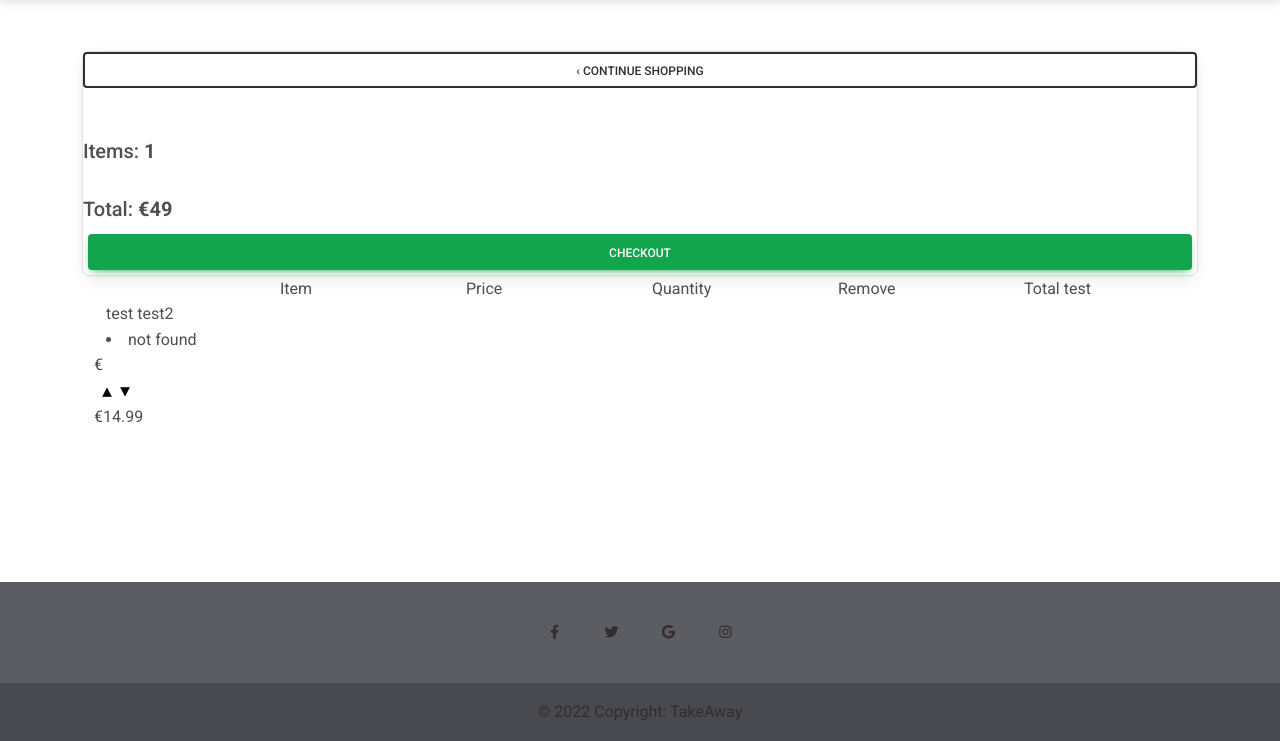
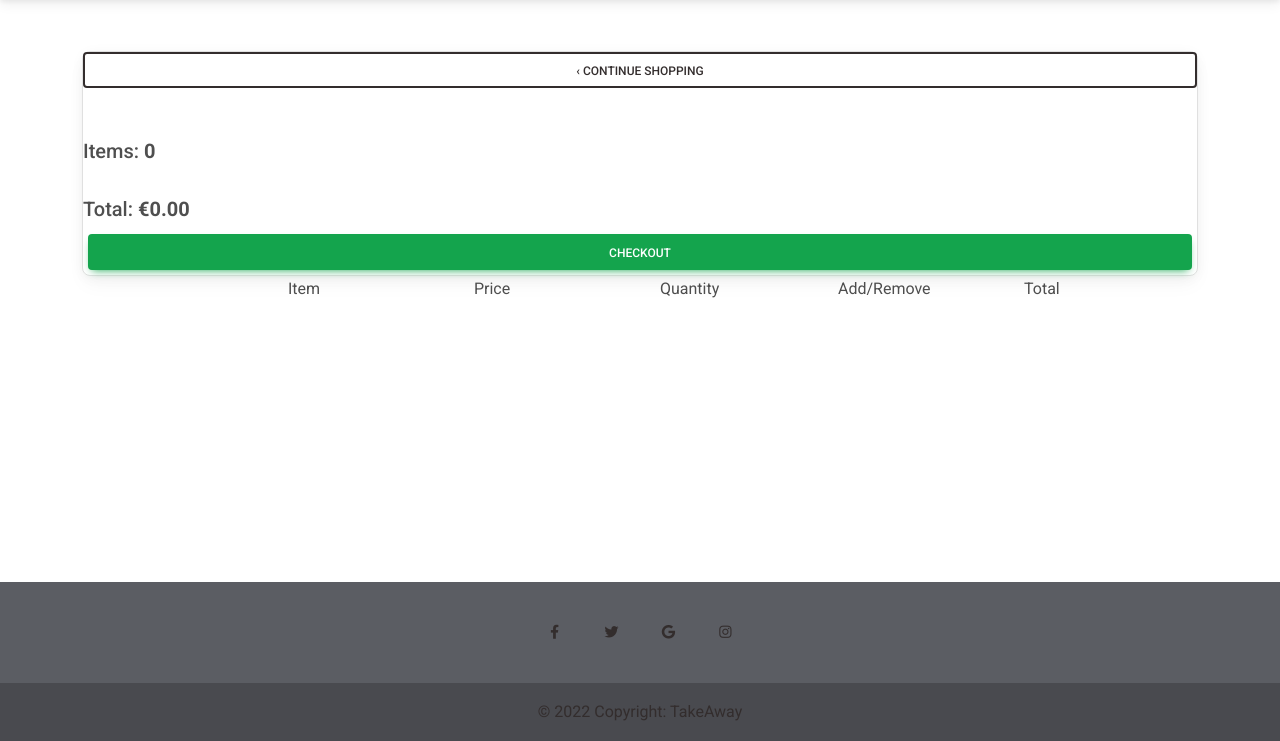
Before and after one commit to elivinus/DBS, a Django app: page /cart/ in a window 1280 px wide. Shown: the part 59-800 px from the top of the page. Run offline with Django 4.2, Linux system fonts and the light colour scheme.

Commit message:
updated cart.html

```diff
--- a/apc/storefront/shoppingcart/static/js/cart.js
+++ b/apc/storefront/shoppingcart/static/js/cart.js
@@ -43,6 +43,7 @@
     })
 
     .then((data) => {
+        console.log('data:', data)
         location.reload()
     })
 
--- a/apc/storefront/shoppingcart/templates/accounts/cart.html
+++ b/apc/storefront/shoppingcart/templates/accounts/cart.html
@@ -3,7 +3,7 @@
 {% block content %}
 <div>&nbsp</div>
 <div>&nbsp</div>
-
+{% csrf_token %}
 <div class="container mb-12">
     <div class="col-lg-12">
         <div class="card border " style="background-color:#ffffff;">
@@ -11,9 +11,9 @@
             <br>
             <br>
             <tr>
-                <th><h5>Items: <strong>1</strong></h5></th>
+                <th><h5>Items: <strong>{{ order.get_cart_items }}</strong></h5></th>
                 <br>
-                <th><h5>Total:<strong> €49</strong></h5></th>
+                <th><h5>Total:<strong> €{{ order.get_cart_total|floatformat:2 }}</strong></h5></th>
                 <th>
                     <a  style="float:right; margin:5px;" class="btn btn-success" href="#">Checkout</a>
                 </th>
@@ -26,32 +26,28 @@
       <div class="col-sm">
         &nbsp
       </div>
-      <div class="col-sm">Item</div>
-      <div class="col-sm">Price</div>
-      <div class="col-sm">Quantity</div>
-      <div class="col-sm">Remove</div>
-      <div class="col-sm">Total test</div>
+      <div class="col-sm">&nbsp Item</div>
+      <div class="col-sm">&nbsp Price</div>
+      <div class="col-sm">&nbsp Quantity</div>
+      <div class="col-sm">Add/Remove</div>
+      <div class="col-sm">Total</div>
     </div>
 
+    <div class="container">
+      {% for item in items %}
+      <div class="row">
 
-<div class="container">
-    <div class="col-sm my-auto">test test2</div>
-    {% for item in items %}
-    <div class="row">
-      <div class="col-sm">
-        <img class="row-image" src="/static/images/up_triangle.png" alt="UP" width="100" height="100">
+        <img class="col-sm" src="{{ item.menuItem.imageURL }}" alt="Food" width="100" height="100">
+        <div class="col-sm"><strong>{{ item.menuItem }}</strong></div>
+        <div class="col-sm">€{{ item.menuItem.price }}</div>
+        <div class="col-sm">{{ item.quantity }}</div>
+        <div class="col-sm"><img data-product="{{item.product.id}}" data-action="add" class="chg-quantity update-cart" src="/static/images/up_triangle.png" alt="UP" width="10" height="10">&nbsp
+          <img data-product="{{item.product.id}}" data-action="remove" class="chg-quantity update-cart" src="/static/images/down_triangle.png" alt="DOWN" width="10" height="10" ></div>
+        <div class="col-sm">{{item.get_total|floatformat:2}}</div>
       </div>
-      <div class="col-sm my-auto">{{item.name}}
-        {% empty %} <li>not found</li>
-      </div>
-      <div class="col-sm my-auto">€ {{ item.price }}</div>
-      <div class="col-sm my-auto">{{item.quantity}}</div>
-      <div class="col-sm my-auto">&nbsp
-        <img data-product="{{item.product.id}}" data-action="add" class="chg-quantity update-cart" src="/static/images/up_triangle.png" alt="UP" width="10" height="10">&nbsp
-        <img data-product="{{item.product.id}}" data-action="remove" class="chg-quantity update-cart" src="/static/images/down_triangle.png" alt="DOWN" width="10" height="10" ></div>
-      <div class="col-sm my-auto">€14.99</div>
+      <div class="row"> &nbsp</div>
+      {% endfor %}
     </div>
-    {% endfor %}
-</div>
+  </div>
 
 {% endblock %}
```
Also changed, not shown: apc/storefront/shoppingcart/authentication/models.py (+18 -0 lines).
